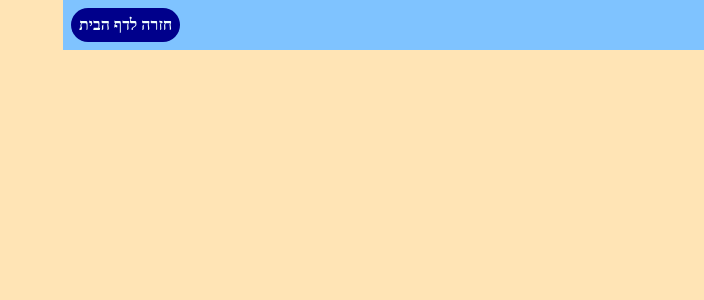
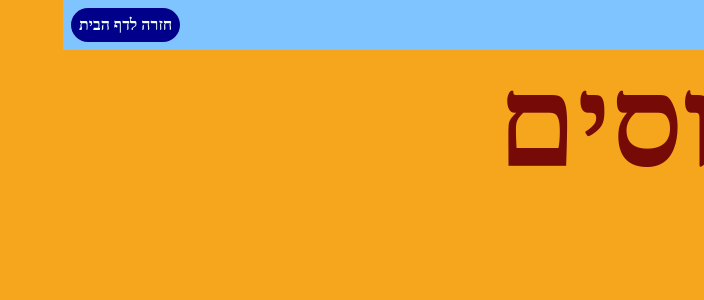
Before and after one commit to yyo6420/fighterAircraftManagement, a React (Vite) app in the folder client/: page /aircraftsPool in a window 1280 px wide. Shown: the top 300 px of the page, without its empty margins (576-1280 px from the left). Built offline with nearby package versions, Linux system fonts and the light colour scheme.

Commit message:
FlightDatabase page

```diff
--- a/client/src/index.css
+++ b/client/src/index.css
@@ -11,5 +11,5 @@ body {
   text-align: center;
   gap: 1rem;
   align-items: center;
-  background-color: moccasin;
+  background-color: rgb(245, 166, 28);
 }
--- a/client/src/pages/AircraftsPool.jsx
+++ b/client/src/pages/AircraftsPool.jsx
@@ -3,7 +3,11 @@ function AircraftsPool() {
   return (
     <>
       <NavBar />
-      <div>AircraftsPool</div>
+      <div>
+        <h1 className="title aircraftsPoolTitle">
+          מאגר מטוסים
+        </h1>
+      </div>
     </>
   )
 }
--- a/client/src/pages/AircraftsTypes.jsx
+++ b/client/src/pages/AircraftsTypes.jsx
@@ -4,7 +4,11 @@ function AircraftsTypes() {
   return (
     <>
       <NavBar />
-      <div>AircraftsTypes</div>
+      <div>
+        <h1 className="title aircraftsTypesTitle">
+          סוגי מטוסים
+        </h1>
+      </div>
     </>
   )
 }
--- a/client/src/pages/FlightDatabase.jsx
+++ b/client/src/pages/FlightDatabase.jsx
@@ -4,7 +4,11 @@ function FlightDatabase() {
   return (
     <>
       <NavBar />
-      <div>FlightDatabase</div>
+      <div>
+        <h1 className="title flightDatabasetitle">
+          מאגר טיסות
+        </h1>
+      </div>
     </>
   )
 }
--- a/client/src/pages/HomePage.jsx
+++ b/client/src/pages/HomePage.jsx
@@ -10,7 +10,7 @@ function HomePage() {
                 </div>
             </nav>
 
-            <h1 className="welcomeTitle">ברוכים הבאים </h1>
+            <h1 className="title welcome">ברוכים הבאים </h1>
 
             <div className="menu">
                 <Link to={"/aircraftsPool"} className="menuButton aircraftsPool">מאגר מטוסים</Link>
--- a/client/src/styles/App.css
+++ b/client/src/styles/App.css
@@ -26,8 +26,11 @@
     border-radius: 100%;
 }
 
-.welcomeTitle {
+.title {
     font-size: 8rem;
+}
+
+.welcome {
     color: rgb(98, 133, 98);
 }
 
@@ -113,3 +116,15 @@
     background-color: azure;
     color: darkblue;
 }
+
+.aircraftsPoolTitle {
+    color: rgb(117, 10, 6);
+}
+
+.aircraftsTypesTitle {
+    color: rgb(116, 116, 28)
+}
+
+.flightDatabasetitle {
+    color: rgb(130, 216, 44);
+}
```
